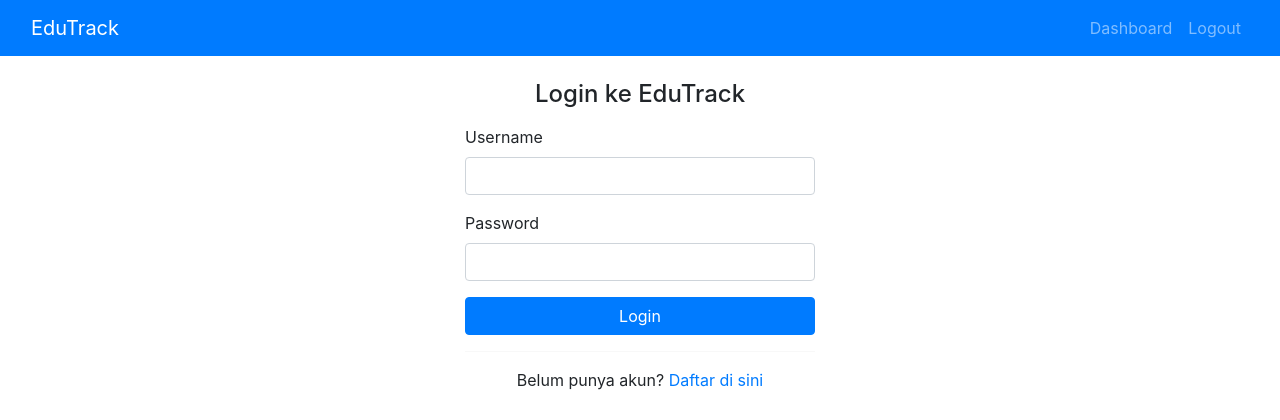
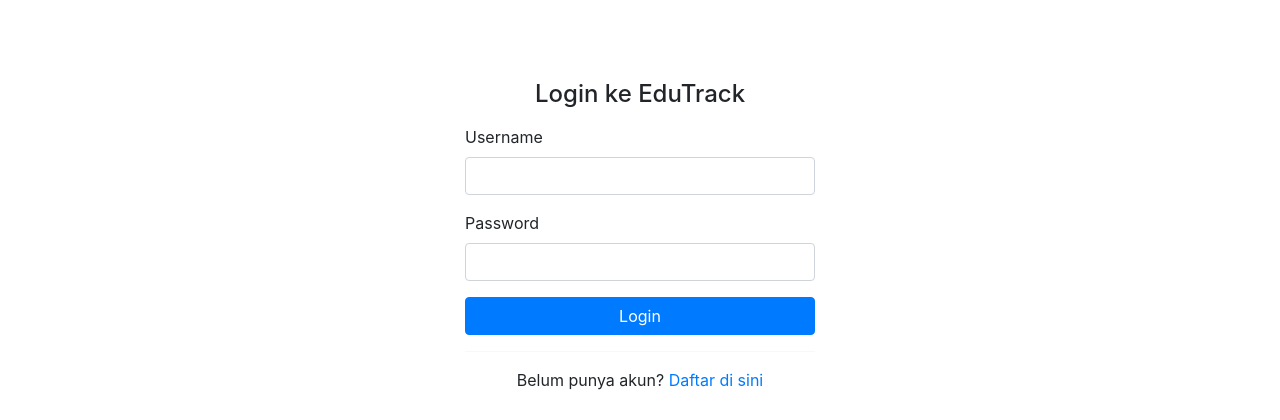
Before and after one commit to Thorrr29/cobapdt, a PHP site: page /index.php in a window 1280 px wide. Shown: the top 420 px of the page. Run offline with PHP 8.4, Linux system fonts and the light colour scheme.

Commit message:
Update header.php

```diff
--- a/template/header.php
+++ b/template/header.php
@@ -4,9 +4,23 @@
   <meta charset="UTF-8">
   <title>EduTrack</title>
   <link href="https://cdn.jsdelivr.net/npm/bootstrap@5.3.0/dist/css/bootstrap.min.css" rel="stylesheet">
+  <style>
+    body {
+      background-color: transparent;
+    }
+
+    .navbar {
+      background-color: transparent !important;
+    }
+
+    .navbar .nav-link,
+    .navbar .navbar-brand {
+      color: white !important;
+    }
+  </style>
 </head>
 <body>
-<nav class="navbar navbar-expand-lg navbar-dark bg-primary">
+<nav class="navbar navbar-expand-lg">
   <div class="container-fluid">
     <a class="navbar-brand" href="#">EduTrack</a>
     <div class="collapse navbar-collapse">
@@ -17,4 +31,5 @@
     </div>
   </div>
 </nav>
+
 <div class="container mt-4">
```
